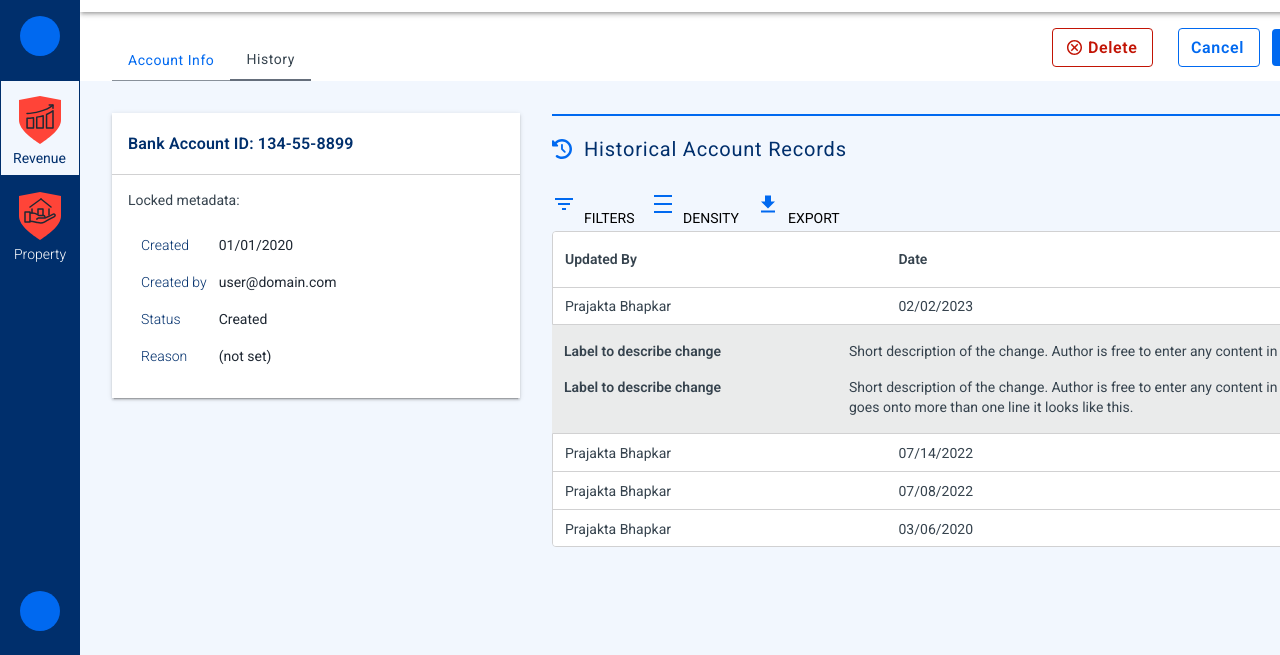
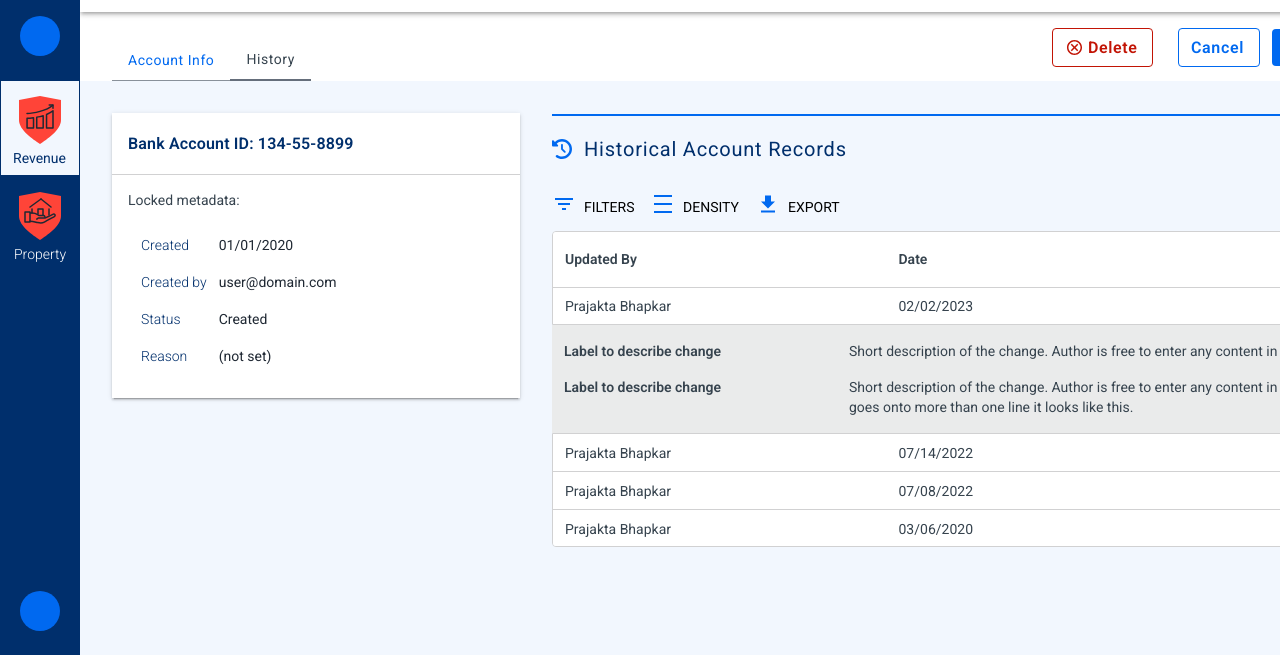
Before and after one commit to rsi-oakingbile/locofyv3, a website built with Parcel: page index.html in a window 1280 px wide. Shown: the part 145-800 px from the top of the page. Built offline with nearby package versions, Linux system fonts and the light colour scheme; a web font is replaced by a local one.

Commit message:
Update index.css

```diff
--- a/index.css
+++ b/index.css
@@ -882,8 +882,7 @@
   width: 61.45%;
   top: 29.17%;
   left: 38.55%;
-  line-height: 38px;
-  text-transform: uppercase;
+   text-transform: uppercase;
   display: inline-block;
 }
 .filter-list-icon {
@@ -909,7 +908,6 @@
   width: 64.04%;
   top: 29.17%;
   left: 35.96%;
-  line-height: 38px;
   text-transform: uppercase;
   display: inline-block;
 }
@@ -936,7 +934,6 @@
   width: 61.9%;
   top: 29.17%;
   left: 38.1%;
-  line-height: 38px;
   text-transform: uppercase;
   display: inline-block;
 }
```
